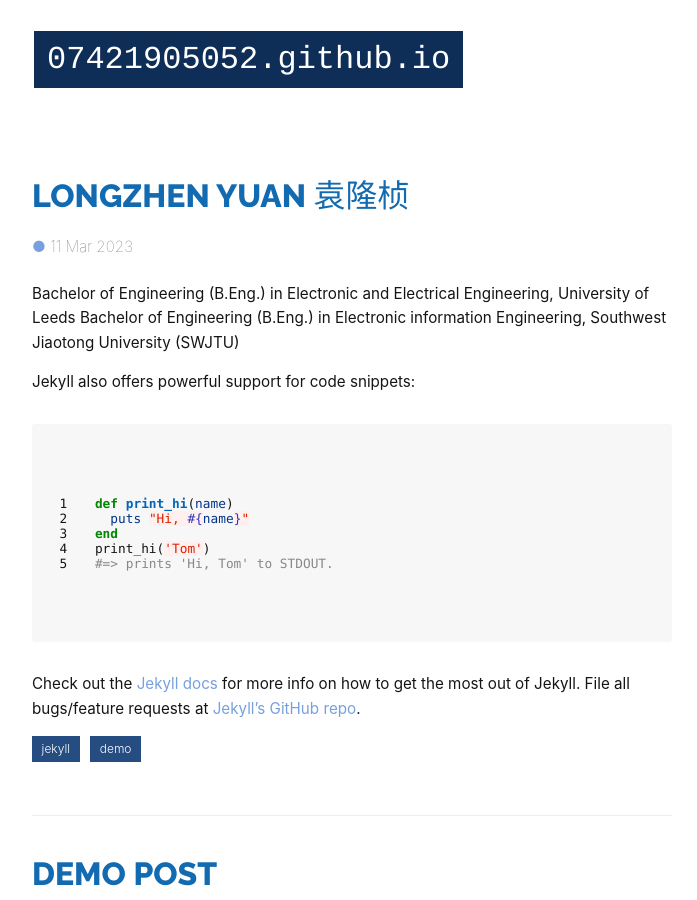
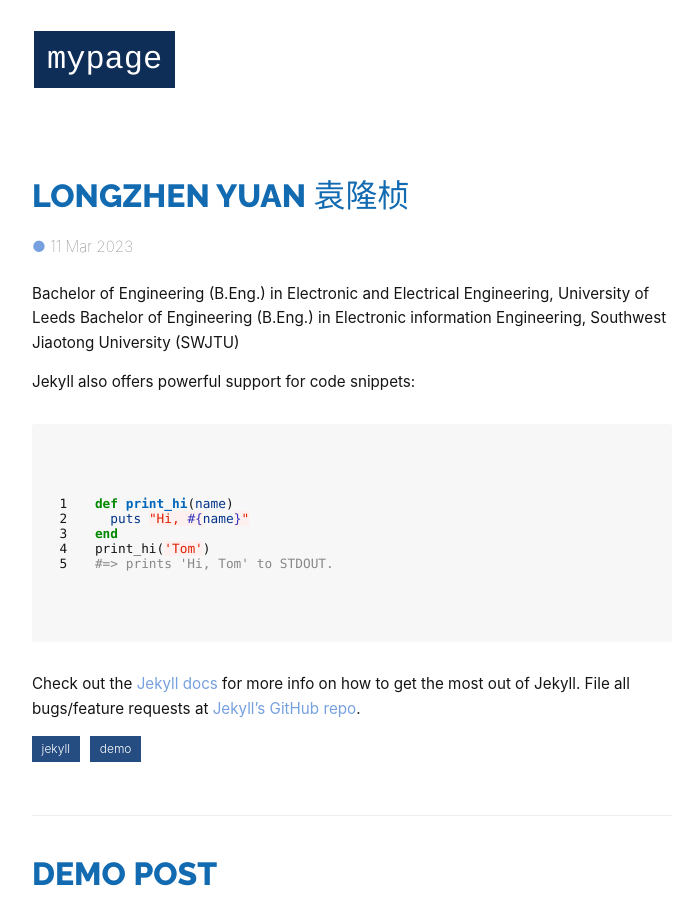
Before and after one commit to 07421905052/07421905052.github.io, a Jekyll site: the page built from index.html, in a window 1280 px wide and 900 px high. Shown: the whole window, without its empty margins (288-985 px from the left). Built offline with Jekyll 4.4.1, drawn with Linux system fonts in a browser that asks for light colours; some web fonts are replaced; the list of posts is cut into pages by our own code.

Commit message:
Update _config.yml

```diff
--- a/_config.yml
+++ b/_config.yml
@@ -1,5 +1,5 @@
 # Jekyll Defaults
-#title: blueface
+title: MyPage
 description: A small and simple site I made to test out Jekyll.
 baseurl: "" # the subpath of your site, e.g. /blog
 
```
